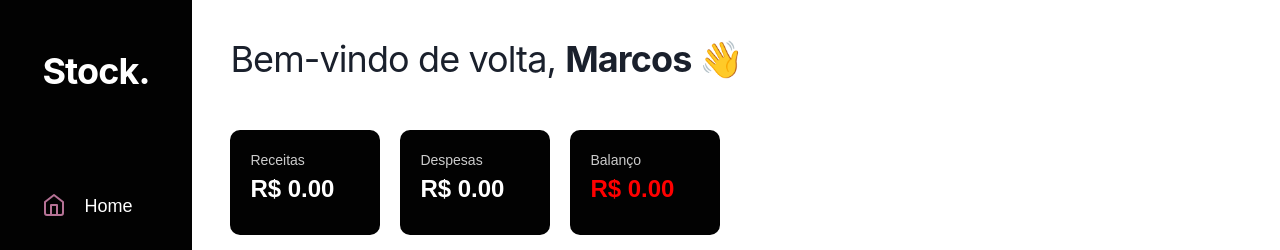
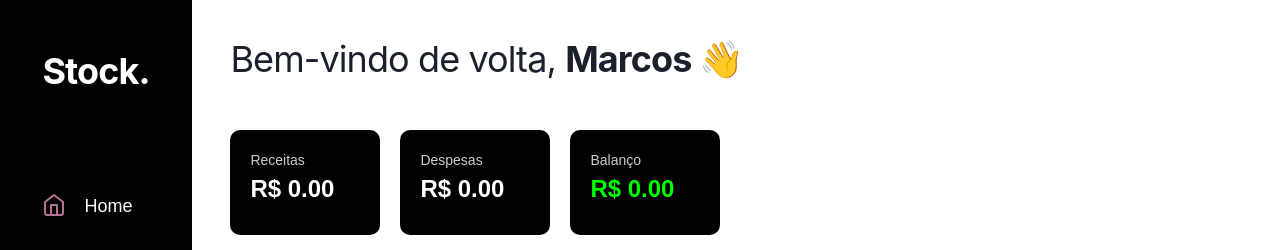
Before and after one commit to iamdevmarcos/stock-management, a Next.js app: page / in a window 1280 px wide. Shown: the top 250 px of the page. Built offline with nearby package versions, Linux system fonts and the light colour scheme.

Commit message:
fix issues

```diff
--- a/components/ContentArea.jsx
+++ b/components/ContentArea.jsx
@@ -96,7 +96,7 @@ export default function ContentArea() {
           </Text>
           <Text
             color={
-              finance.revenue - finance.expense > 1 ? "#00ff00" : "#ff0000"
+              finance.revenue - finance.expense >= 0 ? "#00ff00" : "#ff0000"
             }
             fontWeight="bold"
             fontSize="2xl"
```
